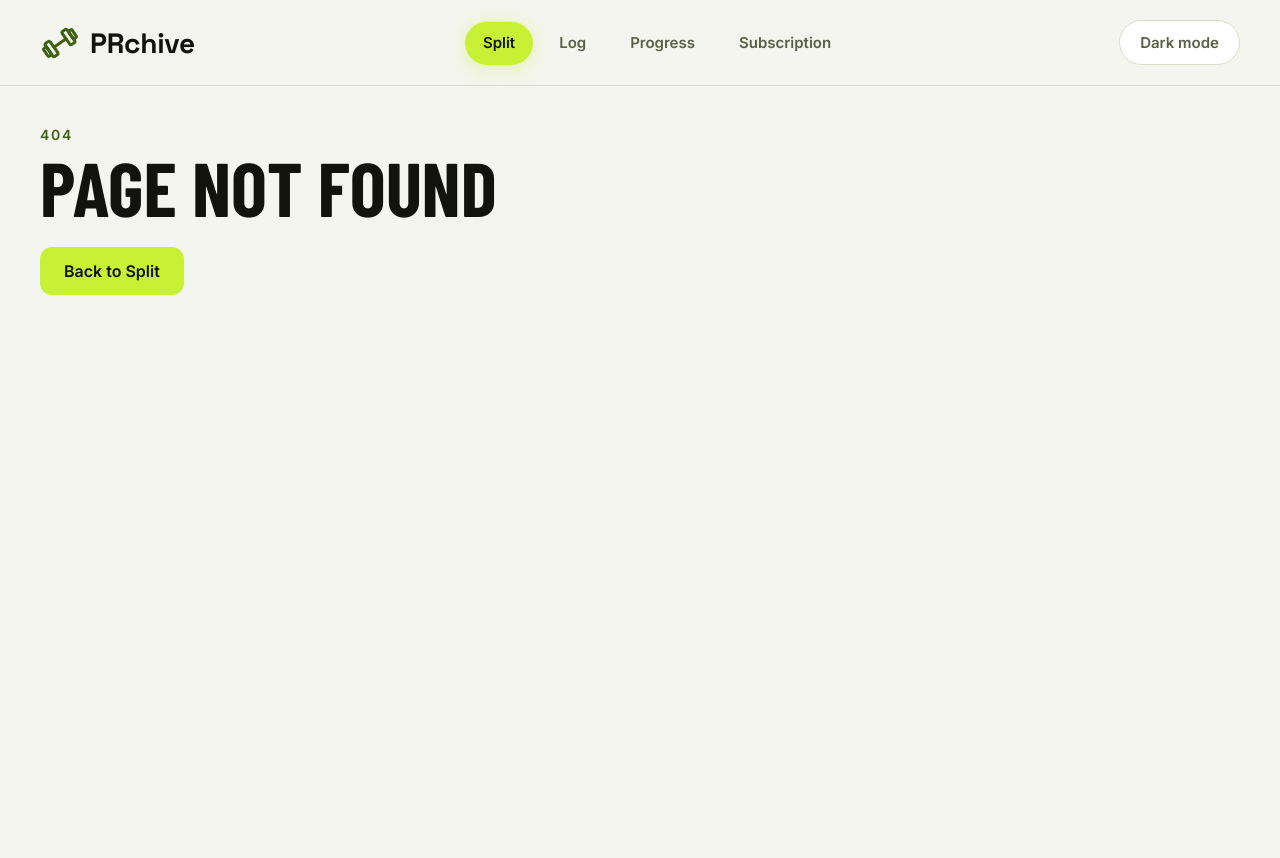
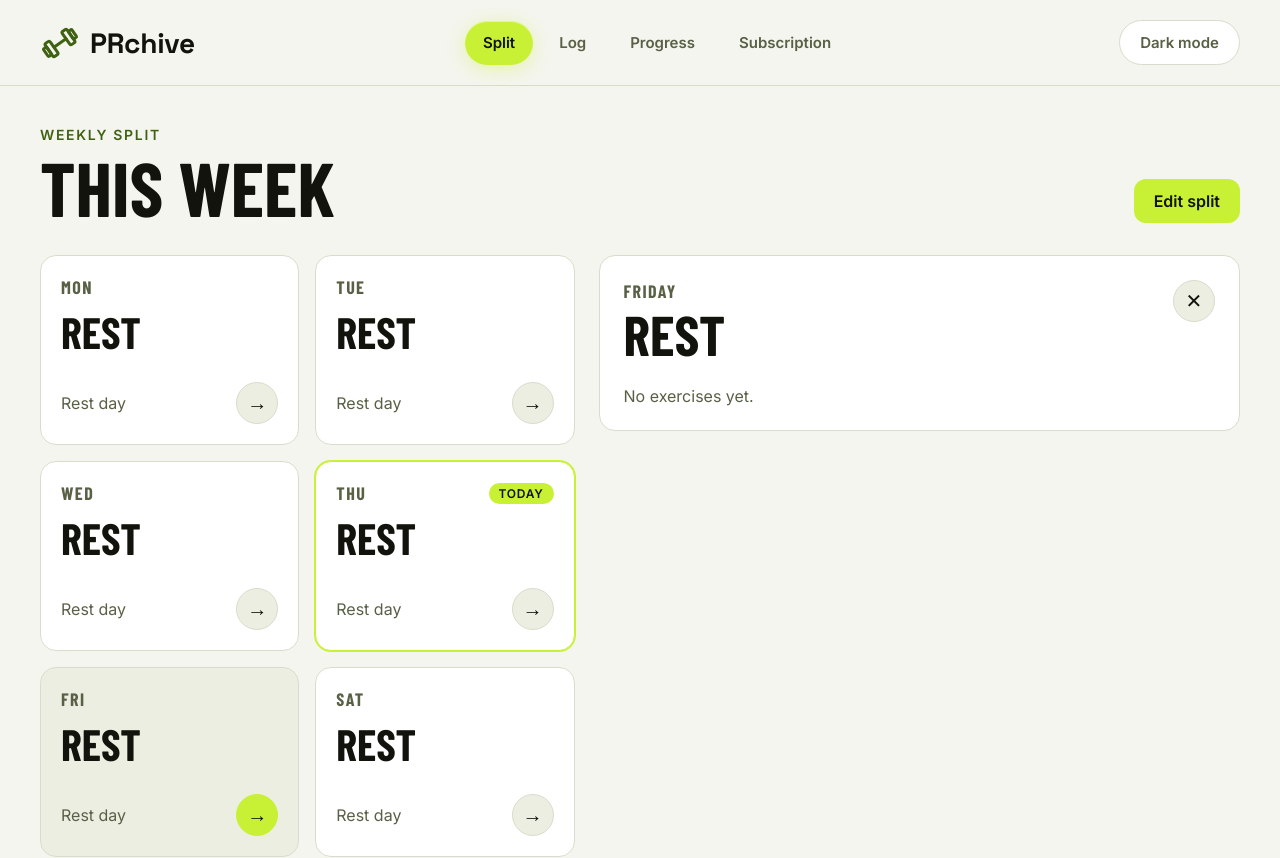
Before and after one commit to giografia/prchive, a React (Vite) app: page /split/fri in a window 1280 px wide. Before the commit this address had no page. Shown: the top 858 px of the page. Before the commit the page ends 800 px from the top, so only its background shows below. Built offline with nearby package versions, Linux system fonts and the light colour scheme; a web font is replaced by a local one.

Commit message:
Added side by side split layout, opening day details loads next to the day card grid

```diff
--- a/src/components/DayCard.jsx
+++ b/src/components/DayCard.jsx
@@ -1,9 +1,19 @@
 import { Link } from "react-router";
 import { DAY_LABELS } from "../data/split";
 
-export default function DayCard({ day, name, count, isToday }) {
+export default function DayCard({ day, name, count, isToday, isOpen }) {
+  const classes = ["day-card"];
+  if (isToday) classes.push("day-card--today");
+  if (isOpen) classes.push("day-card--open");
+
   return (
-    <div className={`day-card${isToday ? " day-card--today" : ""}`}>
+    <Link
+      to={isOpen ? "/split" : `/split/${day}`}
+      viewTransition
+      className={classes.join(" ")}
+      style={{ viewTransitionName: `day-${day}` }}
+      aria-label={`${isOpen ? "Close" : "Open"} ${DAY_LABELS[day]}`}
+    >
       <div className="day-card__top">
         <span className="day-card__day">{day}</span>
         {isToday && <span className="day-card__badge">Today</span>}
@@ -15,14 +25,8 @@ export default function DayCard({ day, name, count, isToday }) {
             ? "Rest day"
             : `${count} ${count === 1 ? "exercise" : "exercises"}`}
         </p>
-        <Link
-          to={`/split/${day}`}
-          className="day-card__arrow"
-          aria-label={`Open ${DAY_LABELS[day]}`}
-        >
-          →
-        </Link>
+        <span className="day-card__arrow">→</span>
       </div>
-    </div>
+    </Link>
   );
 }
--- /dev/null
+++ b/src/components/DayDetails.jsx
@@ -0,0 +1,44 @@
+import { Link, Navigate, useParams } from "react-router";
+import { useAppData } from "../context/useAppData.js";
+import { DAYS, DAY_LABELS } from "../data/split";
+
+export default function DayDetails() {
+  const { day } = useParams();
+  const { split, exercises } = useAppData();
+
+  if (!DAYS.includes(day)) return <Navigate to="/split" replace />;
+
+  const { name, exerciseIds } = split[day];
+  const nameById = Object.fromEntries(exercises.map((ex) => [ex.id, ex.name]));
+
+  return (
+    <div className="day-details">
+      <div className="day-details__head">
+        <div>
+          <p className="day-details__day">{DAY_LABELS[day]}</p>
+          <h2 className="day-details__name">{name}</h2>
+        </div>
+        <Link
+          to="/split"
+          viewTransition
+          className="day-details__close"
+          aria-label="Close details"
+        >
+          ✕
+        </Link>
+      </div>
+
+      {exerciseIds.length === 0 ? (
+        <p className="day-details__empty">No exercises yet.</p>
+      ) : (
+        <ol className="day-details__list">
+          {exerciseIds.map((id) => (
+            <li key={id} className="day-details__item">
+              {nameById[id] ?? "Unknown exercise"}
+            </li>
+          ))}
+        </ol>
+      )}
+    </div>
+  );
+}
--- a/src/context/AppDataProvider.jsx
+++ b/src/context/AppDataProvider.jsx
@@ -1,4 +1,4 @@
-import { useState, useEffect } from "react";
+import { useReducer, useEffect } from "react";
 import { AppDataContext } from "./AppDataContext";
 import { loadSplit, saveSplit } from "../data/split.js";
 import {
@@ -7,49 +7,112 @@ import {
   loadUnit,
   saveUnit,
 } from "../data/sessions.js";
+import { loadExercises, saveExecises } from "../data/exercises.js";
+
+function init() {
+  return {
+    exercises: loadExercises(),
+    split: loadSplit(),
+    sessions: loadSessions(),
+    unit: loadUnit(),
+  };
+}
+function reducer(state, action) {
+  switch (action.type) {
+    case "exercise/added":
+      return { ...state, exercises: [...state.exercises, action.exercise] };
+
+    case "day/renamed":
+      return {
+        ...state,
+        split: {
+          ...state.split,
+          [action.day]: { ...state.split[action.day], name: action.name },
+        },
+      };
+
+    case "day/exerciseAdded": {
+      const current = state.split[action.day];
+      if (current.exerciseIds.includes(action.exerciseId)) return state;
+      return {
+        ...state,
+        split: {
+          ...state.split,
+          [action.day]: {
+            ...current,
+            exerciseIds: [...current.exerciseIds, action.exerciseId],
+          },
+        },
+      };
+    }
+
+    case "day/exerciseRemoved": {
+      const current = state.split[action.day];
+      return {
+        ...state,
+        split: {
+          ...state.split,
+          [action.day]: {
+            ...current,
+            exerciseIds: current.exerciseIds.filter(
+              (id) => id !== action.exerciseId,
+            ),
+          },
+        },
+      };
+    }
+
+    case "session/added":
+      return { ...state, sessions: [...state.sessions, action.session] };
+
+    case "unit/set":
+      return { ...state, unit: action.unit };
+
+    default:
+      return state;
+  }
+}
 
 export default function AppDataProvider({ children }) {
-  const [split, setSplit] = useState(loadSplit);
-  const [sessions, setSessions] = useState(loadSessions);
-  const [unit, setUnit] = useState(loadUnit);
+  const [state, dispatch] = useReducer(reducer, undefined, init);
 
   useEffect(() => {
-    saveSplit(split);
-  }, [split]);
+    saveExecises(state.exercises);
+  }, [state.exercises]);
   useEffect(() => {
-    saveSessions(sessions);
-  }, [sessions]);
+    saveSplit(state.split);
+  }, [state.split]);
   useEffect(() => {
-    saveUnit(unit);
-  }, [unit]);
+    saveSessions(state.sessions);
+  }, [state.sessions]);
+  useEffect(() => {
+    saveUnit(state.unit);
+  }, [state.unit]);
 
-  function addExercise(day, name) {
+  function addExercise(name) {
     const exercise = { id: crypto.randomUUID(), name: name.trim() };
-    setSplit((prev) => ({
-      ...prev,
-      [day]: { ...prev[day], exercises: [...prev[day].exercises, exercise] },
-    }));
+    dispatch({ type: "exercise/added", exercise });
+    return exercise;
+  }
+  function addSession(session) {
+    dispatch({
+      type: "session/added",
+      session: { id: crypto.randomUUID(), ...session },
+    });
   }
 
-  function removeExercise(day, id) {
-    setSplit((prev) => ({
-      ...prev,
-      [day]: {
-        ...prev[day],
-        exercises: prev[day].exercises.filter((ex) => ex.id !== id),
-      },
-    }));
-  }
-  function addSession(session) {
-    setSessions((prev) => [...prev, { id: crypto.randomUUID(), ...session }]);
-  }
   const value = {
-    split,
-    sessions,
-    unit,
-    setUnit,
+    exercises: state.exercises,
+    split: state.split,
+    sessions: state.sessions,
+    unit: state.unit,
+    setUnit: (unit) => dispatch({ type: "unit/set", unit }),
     addExercise,
-    removeExercise,
+    renameDay: (day, name) => dispatch({ type: "day/renamed", day, name }),
+    addExerciseToDay: (day, exerciseId) =>
+      dispatch({ type: "day/exerciseAdded", day, exerciseId }),
+    removeExerciseFromDay: (day, exerciseId) =>
+      dispatch({ type: "day/exerciseRemoved", day, exerciseId }),
     addSession,
   };
 
--- /dev/null
+++ b/src/data/exercises.js
@@ -0,0 +1,10 @@
+import { KEYS, load, save } from "../storage";
+
+export function loadExercises() {
+  const stored = load(KEYS.exercises, null);
+  return Array.isArray(stored) ? stored : [];
+}
+
+export function saveExecises(exercises) {
+  return save(KEYS.exercises, exercises);
+}
--- a/src/data/sessions.js
+++ b/src/data/sessions.js
@@ -6,11 +6,12 @@ const KG_PER_LB = 0.45359237;
 // {
 //   id,
 //   date: "2026-11-18",          // YYYY-MM-DD
-//   day: "wed",                  // which split day it was
+//   weekday: "wed",
 //   entries: [
-//     { exerciseId, name, sets: [{ reps: 8, weightKg: 60 }, ...] },
+//     { exerciseId: "bench", sets: [{ kg: 77.5, reps: 8 }, ...] },
 //   ],
 // }
+// Weights are always stored in kg.
 
 export function loadSessions() {
   return load(KEYS.sessions, []);
--- a/src/data/split.js
+++ b/src/data/split.js
@@ -20,8 +20,10 @@ export function getTodayKey() {
 
 // Shape: { mon: { name: "Push", exercises: [{ id, name }] }, ... }
 function normalizeDay(value) {
-  if (Array.isArray(value)) return { name: "Rest", exercises: value }; // older saved format
-  return { name: value?.name || "Rest", exercises: value?.exercises || [] };
+  return {
+    name: value?.name || "Rest",
+    exerciseIds: Array.isArray(value?.exerciseIds) ? value.exerciseIds : [],
+  };
 }
 
 export function loadSplit() {
--- a/src/index.css
+++ b/src/index.css
@@ -66,11 +66,28 @@ button {
   text-transform: uppercase;
 }
 
+.split__layout {
+  display: grid;
+  grid-template-columns: 1fr 0fr;
+  margin-top: 32px;
+}
+
+.split--open .split__layout {
+  grid-template-columns: 1fr 1.2fr;
+  column-gap: 24px;
+}
+
 .split__grid {
   display: grid;
   grid-template-columns: repeat(auto-fill, minmax(220px, 1fr));
   gap: 16px;
-  margin-top: 32px;
+  align-content: start;
+  min-width: 0;
+}
+
+.split__panel {
+  min-width: 0;
+  overflow: hidden;
 }
 
 .split__header {
@@ -113,6 +130,9 @@ button {
   background: var(--card);
   border: 1px solid var(--line);
   border-radius: 16px;
+  color: inherit;
+  text-decoration: none;
+  cursor: pointer;
 }
 
 .day-card--today {
@@ -167,7 +187,8 @@ button {
   color: var(--muted);
 }
 
-.day-card__arrow {
+.day-card__arrow,
+.day-details__close {
   display: inline-flex;
   align-items: center;
   justify-content: center;
@@ -180,3 +201,106 @@ button {
   text-decoration: none;
   font-size: 20px;
 }
+
+.day-card--open {
+  background: var(--card-2);
+}
+
+.day-card--open .day-card__arrow {
+  background: var(--accent);
+  border-color: var(--accent);
+  color: var(--accent-ink);
+}
+
+.day-details {
+  padding: 24px;
+  background: var(--card);
+  border: 1px solid var(--line);
+  border-radius: 16px;
+  animation: details-in 0.35s ease;
+}
+
+@keyframes details-in {
+  from {
+    opacity: 0;
+    transform: translateX(24px);
+  }
+  to {
+    opacity: 1;
+    transform: none;
+  }
+}
+
+.day-details__head {
+  display: flex;
+  align-items: flex-start;
+  justify-content: space-between;
+  gap: 16px;
+}
+
+.day-details__day {
+  margin: 0;
+  font-family: var(--font-heading);
+  font-weight: 700;
+  font-size: 18px;
+  letter-spacing: 0.08em;
+  text-transform: uppercase;
+  color: var(--muted);
+}
+
+.day-details__name {
+  margin: 4px 0 0;
+  font-family: var(--font-heading);
+  font-weight: 800;
+  font-size: 56px;
+  line-height: 1;
+  text-transform: uppercase;
+}
+
+.day-details__empty {
+  margin: 24px 0 0;
+  color: var(--muted);
+}
+
+.day-details__list {
+  display: grid;
+  gap: 10px;
+  margin: 24px 0 0;
+  padding: 0;
+  list-style: none;
+}
+
+.day-details__item {
+  padding: 14px 16px;
+  background: var(--card-2);
+  border: 1px solid var(--line);
+  border-radius: 12px;
+  font-weight: 600;
+}
+
+/* phones and narrow screens: details replace the cards, close button goes back */
+@media (max-width: 899px) {
+  .split--open .split__layout {
+    grid-template-columns: 1fr;
+    column-gap: 0;
+  }
+  .split--open .split__grid {
+    display: none;
+  }
+}
+
+@media (prefers-reduced-motion: reduce) {
+  .split__layout {
+    transition: none;
+  }
+  .day-details {
+    animation: none;
+  }
+}
+@media (prefers-reduced-motion: reduce) {
+  ::view-transition-group(*),
+  ::view-transition-old(*),
+  ::view-transition-new(*) {
+    animation: none;
+  }
+}
--- a/src/pages/Split.jsx
+++ b/src/pages/Split.jsx
@@ -1,13 +1,15 @@
+import { Outlet, useParams } from "react-router";
 import DayCard from "../components/DayCard";
 import { useAppData } from "../context/useAppData.js";
 import { DAYS, getTodayKey } from "../data/split";
 
 export default function Split() {
   const { split } = useAppData();
+  const { day: openDay } = useParams();
   const today = getTodayKey();
 
   return (
-    <section className="split">
+    <section className={`split${openDay ? " split--open" : ""}`}>
       <header className="split__header">
         <div>
           <p className="page-eyebrow">Weekly split</p>
@@ -18,16 +20,22 @@ export default function Split() {
         </button>
       </header>
 
+      <div className="split__layout">
         <div className="split__grid">
           {DAYS.map((day) => (
             <DayCard
               key={day}
               day={day}
               name={split[day].name}
-            count={split[day].exercises.length}
+              count={split[day].exerciseIds.length}
               isToday={day === today}
+              isOpen={day === openDay}
             />
           ))}
+        </div>
+        <aside className="split__panel">
+          <Outlet />
+        </aside>
       </div>
     </section>
   );
--- a/src/router.jsx
+++ b/src/router.jsx
@@ -5,6 +5,7 @@ import Log from "./pages/Log";
 import Progress from "./pages/Progress";
 import Subscription from "./pages/Subscription";
 import NotFound from "./pages/NotFound";
+import DayDetails from "./components/DayDetails";
 
 export const router = createBrowserRouter([
   {
@@ -12,7 +13,11 @@ export const router = createBrowserRouter([
     Component: AppLayout,
     children: [
       { index: true, element: <Navigate to="/split" replace /> },
-      { path: "split", Component: Split },
+      {
+        path: "split",
+        Component: Split,
+        children: [{ path: ":day", Component: DayDetails }],
+      },
       { path: "log", Component: Log },
       { path: "progress", Component: Progress },
       { path: "subscription", Component: Subscription },
--- a/src/storage.js
+++ b/src/storage.js
@@ -3,6 +3,7 @@ export const KEYS = {
   split: "prchive-split",
   sessions: "prchive-sessions",
   unit: "prchive-unit",
+  exercises: "prchive-exercises",
 };
 
 export function load(key, fallback = null) {
```
Lines whose indentation alone changed are shown as unchanged.
